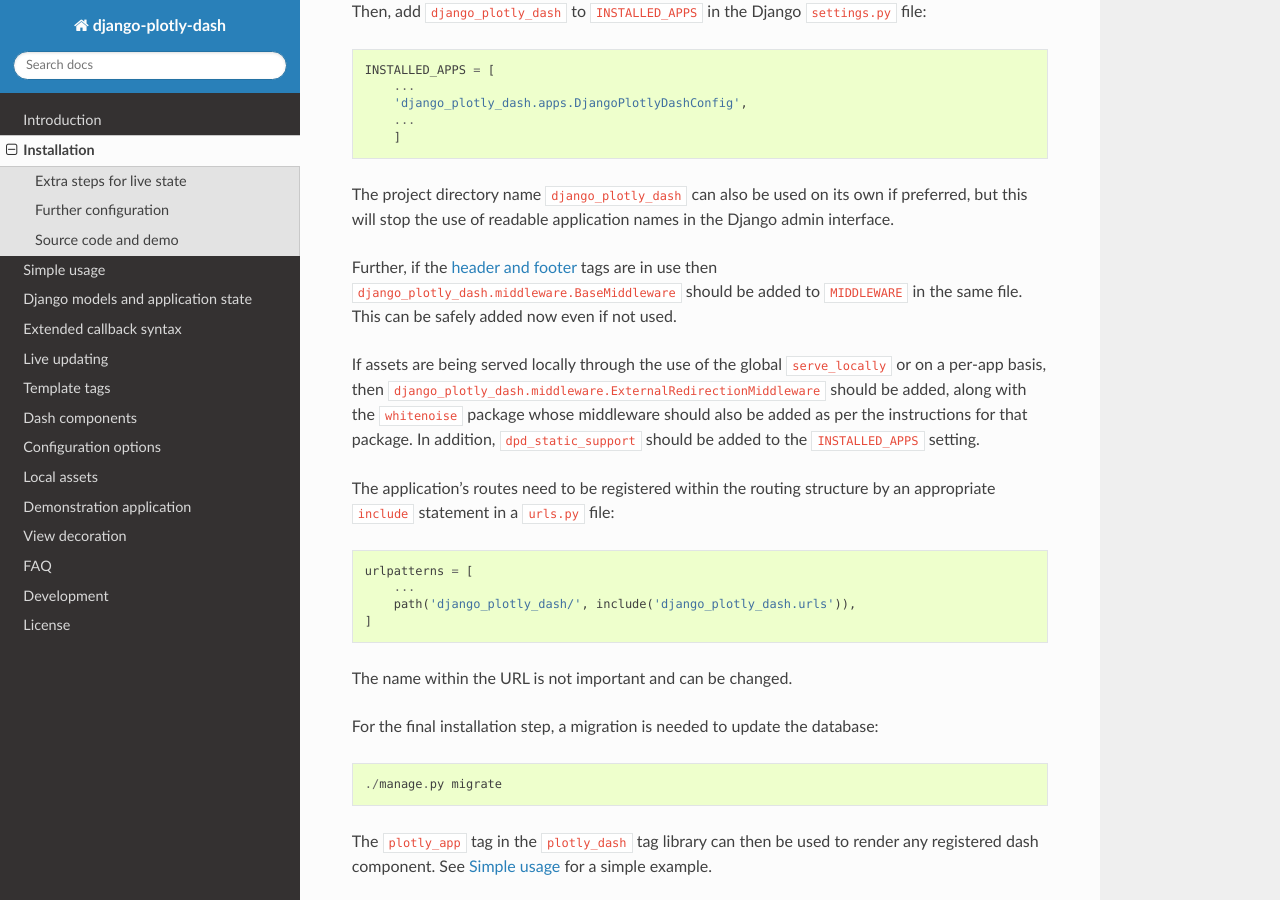
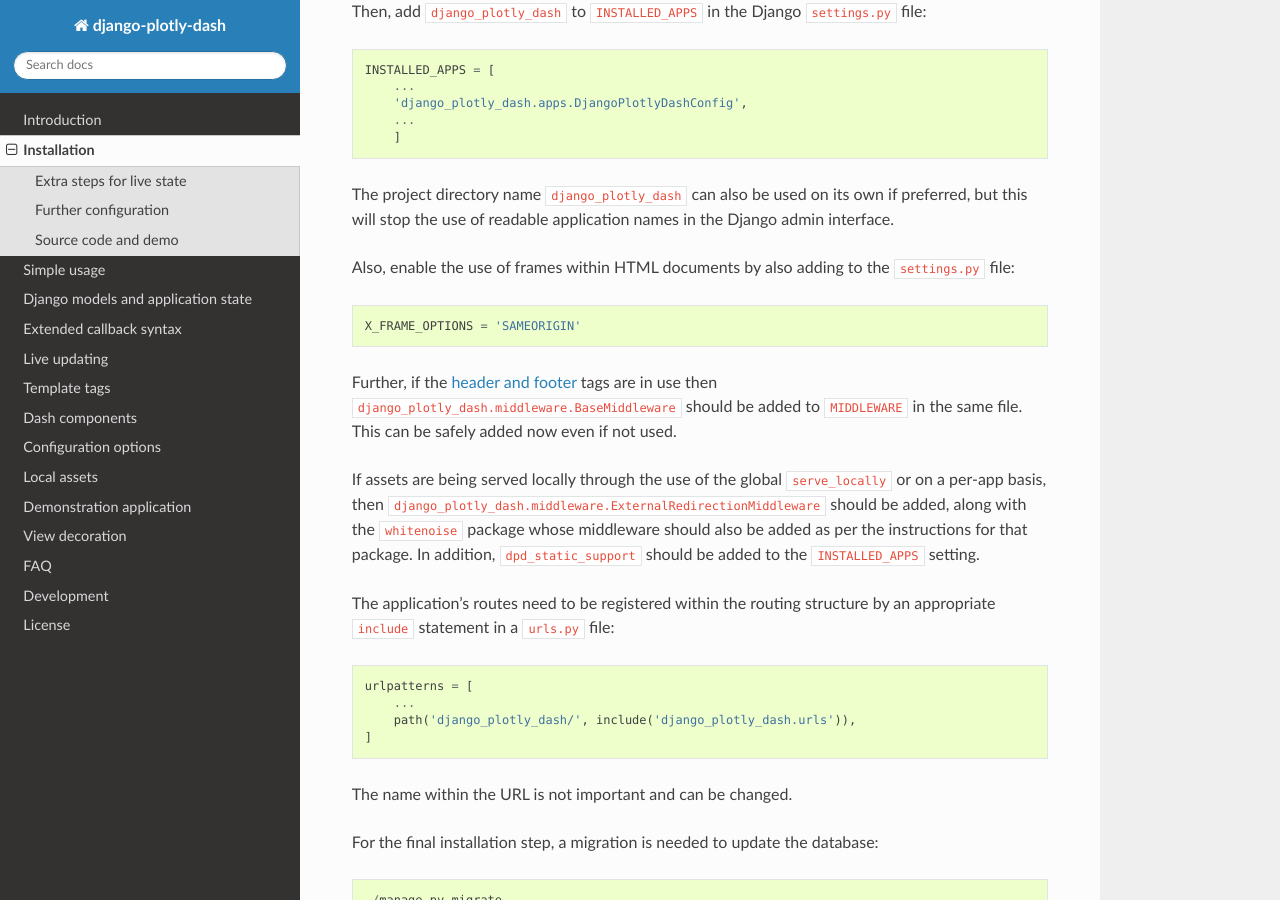
Before and after one commit to GibbsConsulting/django-plotly-dash, a Sphinx documentation site: the page built from docs/installation.rst, in a window 1280 px wide and 900 px high, scrolled down 348 px. Built offline with Sphinx 7.4.7 and the Read the Docs theme 2.0.0, drawn with Linux system fonts in a browser that asks for light colours.

Commit message:
Documentation enhancements

```diff
--- a/docs/installation.rst
+++ b/docs/installation.rst
@@ -19,6 +19,11 @@
 
 The project directory name ``django_plotly_dash`` can also be used on its own if preferred, but this will stop the use of readable application names in
 the Django admin interface.
+
+Also, enable the use of frames within HTML documents by also adding to the ``settings.py`` file::
+
+    X_FRAME_OPTIONS = 'SAMEORIGIN'
+
 
 Further, if the :ref:`header and footer <plotly_header_footer>` tags are in use
 then ``django_plotly_dash.middleware.BaseMiddleware`` should be added to ``MIDDLEWARE`` in the same file. This
--- a/docs/introduction.rst
+++ b/docs/introduction.rst
@@ -15,7 +15,7 @@
 There is nothing here that cannot be achieved through expanding the Flask app around Plotly Dash, or indeed by using an alternative web
 framework. The purpose of this project is to enable the above features, given that the choice to use Django has already been made.
 
-The source code can be found in `this github repository <https://https://github.com/GibbsConsulting/django-plotly-dash>`_. This repository also includes
+The source code can be found in `this github repository <https://github.com/GibbsConsulting/django-plotly-dash>`_. This repository also includes
 a self-contained demo application, which can also be viewed `online <https://djangoplotlydash.com>`_.
 
 .. _overview:
```
